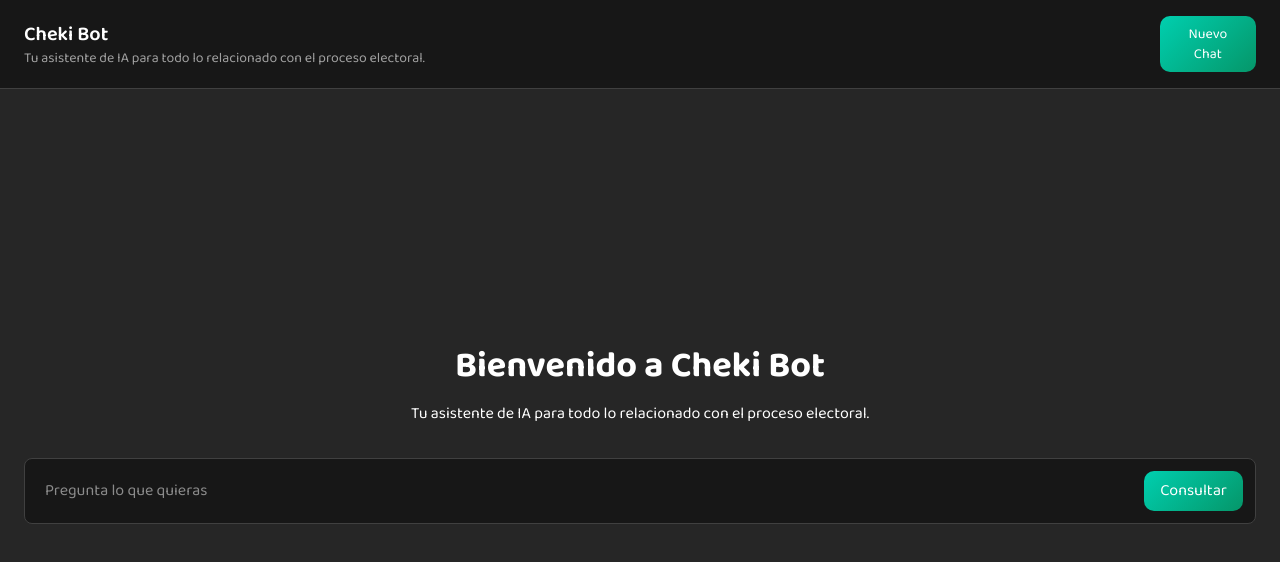
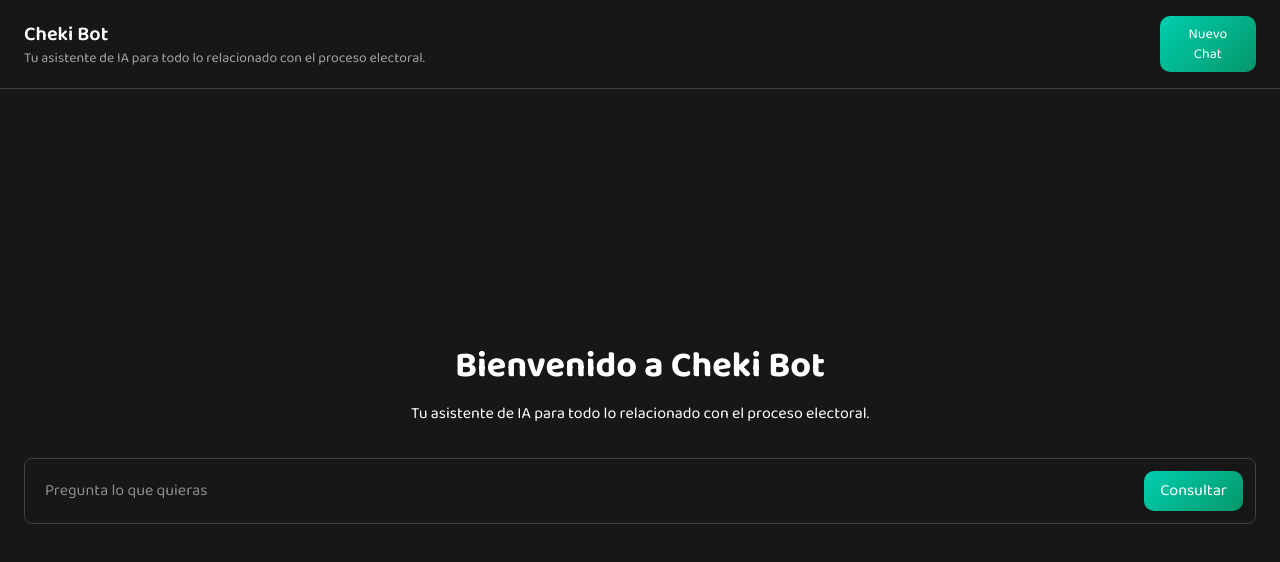
Before and after one commit to Cheki-bot/cheki-bot, a Next.js app: page / in a window 1280 px wide. Shown: the top 562 px of the page. Built offline with nearby package versions, Linux system fonts and the light colour scheme.

Commit message:
Fix: bg color

```diff
--- a/src/app/page.tsx
+++ b/src/app/page.tsx
@@ -25,7 +25,7 @@ export default function Home() {
 
     return (
         <div
-            className="flex flex-col p-2 md:p-0 bg-neutral-800 text-white"
+            className="flex flex-col p-2 md:p-0 bg-neutral-900 text-white"
             style={{ height: 'calc(var(--vh, 1vh) * 100)' }}
         >
             {openModal && (
```
